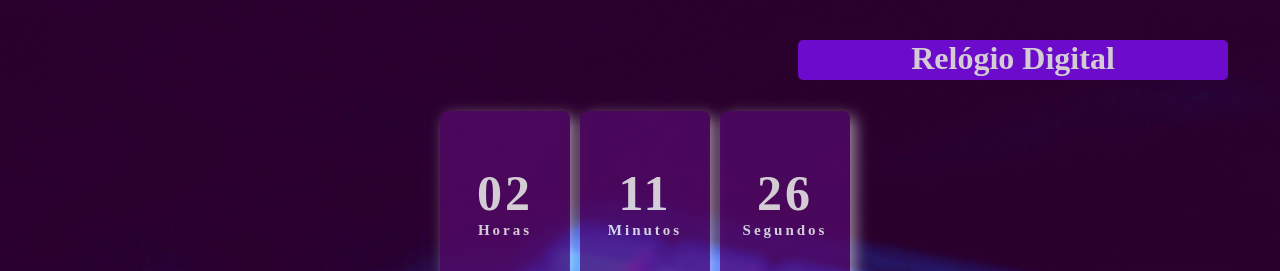
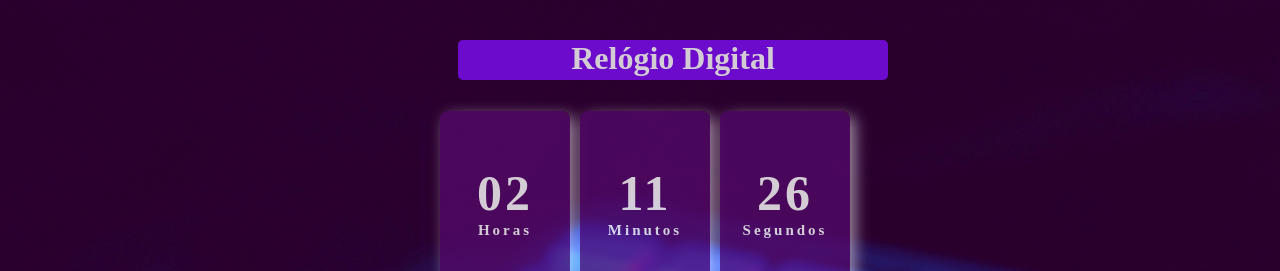
Before and after one commit to deividfront-end/relogioClima, a plain HTML site: page index.html in a window 1280 px wide. Shown: the top 271 px of the page. Drawn offline with Linux system fonts and the light colour scheme.

Commit message:
Update style.css

```diff
--- a/src/css/style.css
+++ b/src/css/style.css
@@ -31,7 +31,7 @@ body{
 
     background-color: rgb(125, 14, 243);
     text-align:center;
-    margin-left: 790px;
+    margin-left: 450px;
 
     color: white;
 
```
